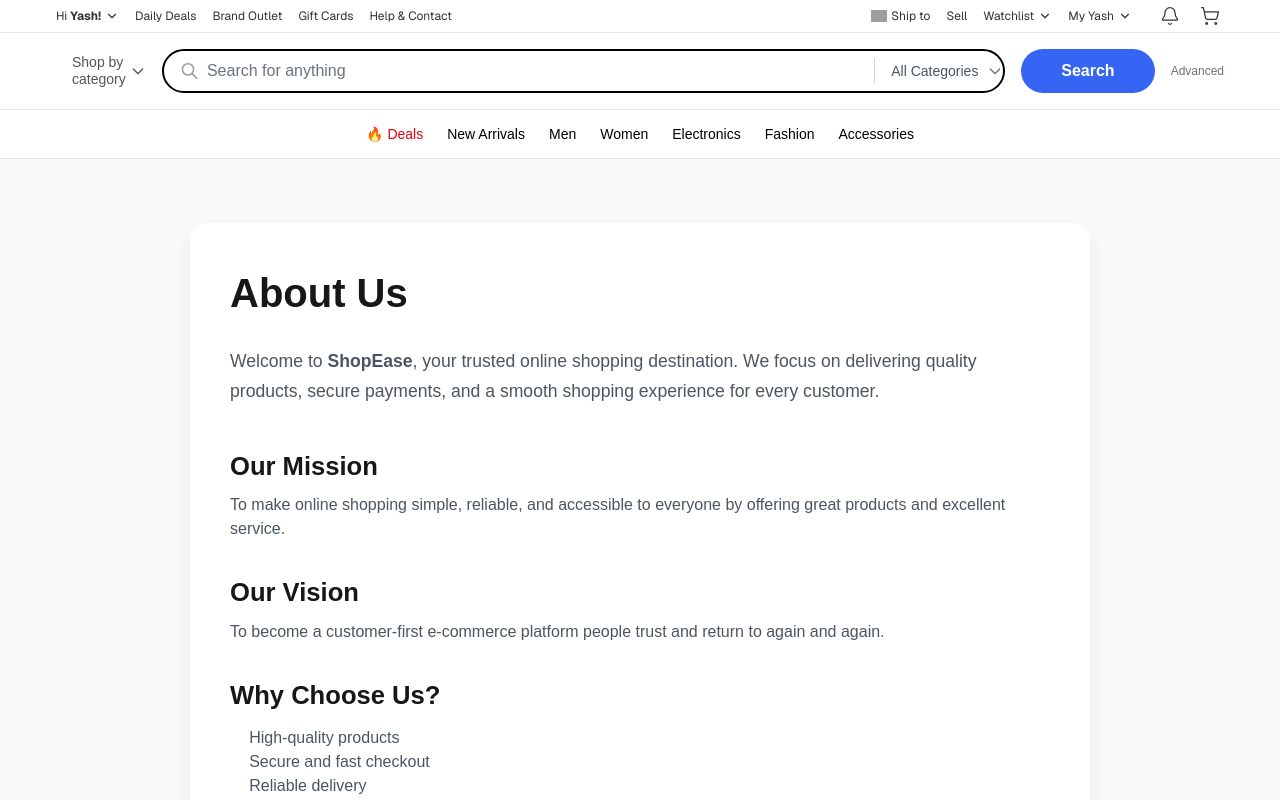
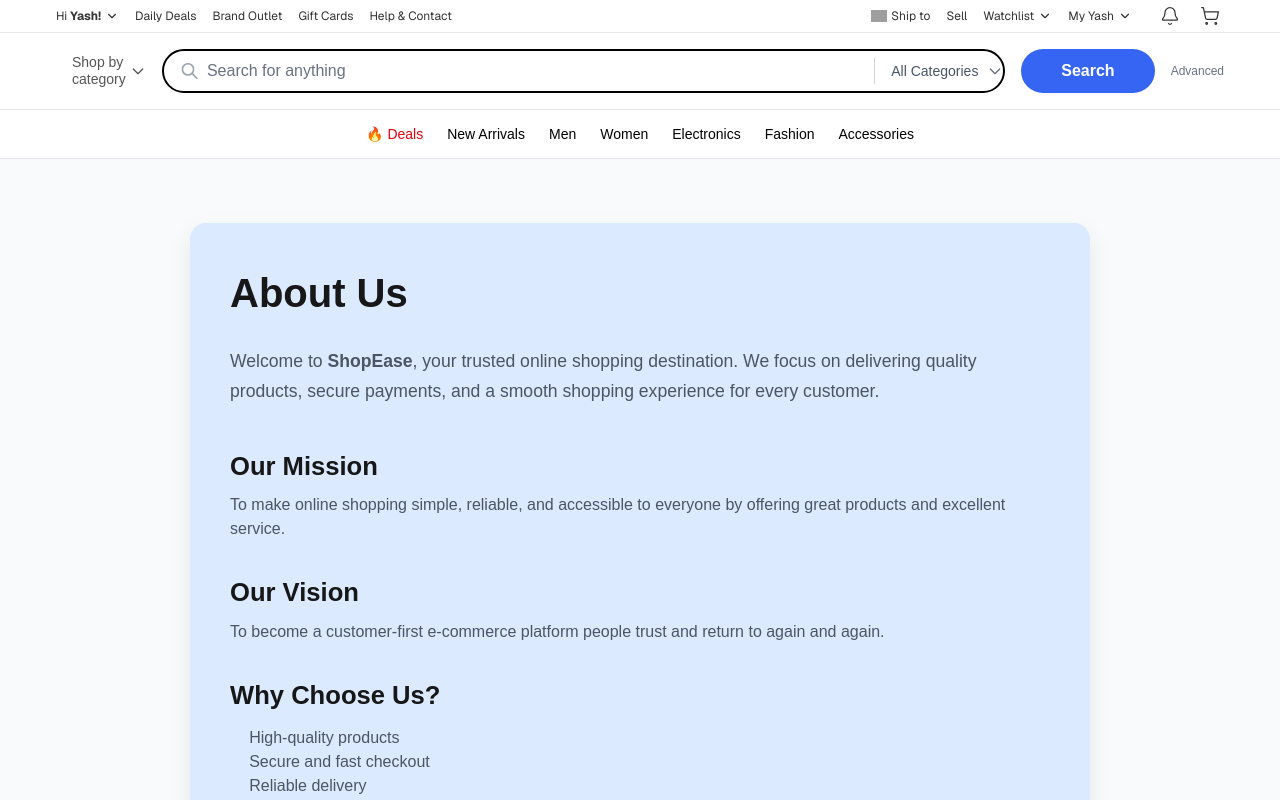
Before and after one commit to yasarahasini/Ecommerce-website, a Next.js app in the folder frontend/: page /about in a window 1280 px wide. Shown: the top 800 px of the page. Built offline with nearby package versions, Linux system fonts and the light colour scheme; grey boxes are pictures that could not be loaded.

Commit message:
update about page

```diff
--- a/frontend/app/(user)/about/page.tsx
+++ b/frontend/app/(user)/about/page.tsx
@@ -10,7 +10,7 @@ const About: React.FC<AboutProps> = () => {
         style={{
           maxWidth: "900px",
           margin: "0 auto",
-          backgroundColor: "#ffffff",
+          backgroundColor: "#dbeafe",
           borderRadius: "16px",
           padding: "2.5rem",
           boxShadow: "0 10px 25px rgba(0,0,0,0.08)",
```
